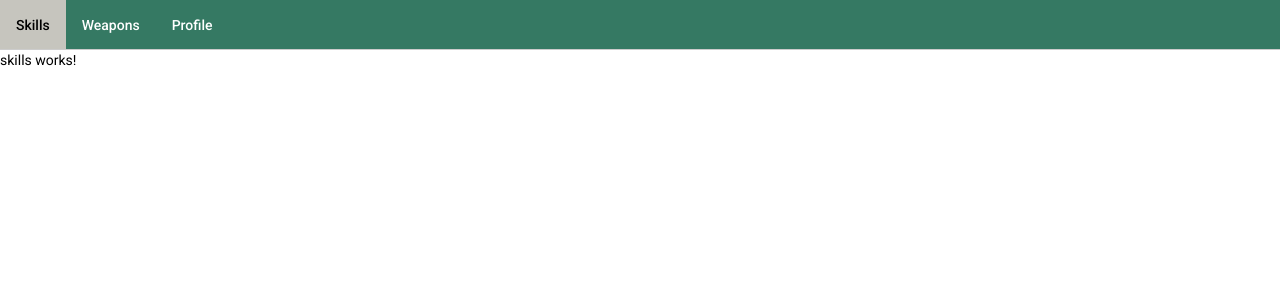
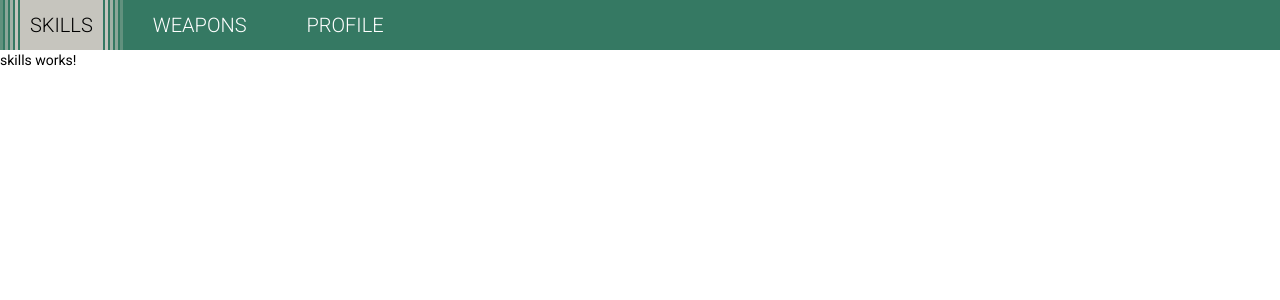
Before and after one commit to Tue-MaTocky/GenZero, an Angular app: page /gen-zero/skills in a window 1280 px wide. Shown: the top 300 px of the page. Built offline with nearby package versions, Linux system fonts and the light colour scheme.

Commit message:
Header button style changes.

```diff
--- a/src/app/app.component.html
+++ b/src/app/app.component.html
@@ -1,9 +1,9 @@
 <div fxLayout="column" id="App_Content_Wrap">
   <div fxLayout="row" fxLayoutAlign="center" id="Header">
     <div fxLayout="row" id="Header_Content" [ngClass]="headerCssClass">
-      <button class="skill-button" mat-button [routerLink]="'\gen-zero/skills'" routerLinkActive="active">Skills</button>
-      <button class="weapon-button" mat-button [routerLink]="'\gen-zero/weapons'" routerLinkActive="active">Weapons</button>
-      <button class="gear-button" mat-button [routerLink]="'\gen-zero/gear'" routerLinkActive="active">Profile</button>
+      <span class="skill-button"><span><span><span><button mat-button [routerLink]="'\gen-zero/skills'" routerLinkActive="active">Skills</button></span></span></span></span>
+      <span class="weapon-button"><span><span><span><button mat-button [routerLink]="'\gen-zero/weapons'" routerLinkActive="active">Weapons</button></span></span></span></span>
+      <span class="gear-button"><span><span><span><button mat-button [routerLink]="'\gen-zero/gear'" routerLinkActive="active">Profile</button></span></span></span></span>
     </div>
   </div>
   <div fxLayout="row" fxLayoutAlign="center" id="Main_Content_Wrap" >
--- a/src/assets/scss/core-styles.scss
+++ b/src/assets/scss/core-styles.scss
@@ -35,14 +35,13 @@
     }
     #Header {
         height: $header-height;
-        border-bottom: 1px solid #cccccc;
         #Header_Content,
         button {
             height: 100%;
         }
         #Header_Content {
             flex: 0 1 $content-width;
-            @include header.header-nav-styles();
+            @include header.header-button-styles();
         }
     }
     #Main_Content_Wrap {
--- a/src/assets/scss/header-colors.scss
+++ b/src/assets/scss/header-colors.scss
@@ -1,5 +1,5 @@
 $header-selected-color: #c6c5be;
 $header-skill-color: #357963;
-$header-weapon-color: #433da1;
+$header-weapon-color: #00a8bd;
 $header-gear-color: #a1833d;
 $skill-progress-color: #14d515;
--- a/src/assets/scss/header-styles.scss
+++ b/src/assets/scss/header-styles.scss
@@ -1,22 +1,28 @@
-$header-selected-button-color: #c6c5be;
+$header-selected-button-color: rgb(198,197,190);
 $header-skill-color: #357963;
-$header-weapon-color: #433da1;
+$header-weapon-color: #00a8bd;
 $header-gear-color: #a1833d;
 $skill-progress-color: #14d515;
 
-@mixin header-nav-styles($spec: ()) {
+@mixin header-button-styles($spec: ()) {
     $spec: map-merge(
         (),
         $spec
     );
 
-    &.skill-page,
-    &.weapon-page,
-    &.gear-page {
+    // &.skill-page,
+    // &.weapon-page,
+    // &.gear-page {
+        @include button-style();
         button {
             color: #ffffff;
+            border-radius: 0;
+            text-transform: uppercase;
+            font-size: 20px;
+            padding: 0 5px;
+            font-weight: 100;
         }
-    }
+    // }
 
     &.skill-page {
         background-color: $header-skill-color;
@@ -41,7 +47,33 @@ $skill-progress-color: #14d515;
 }
 
 @mixin selected-button() {
-    background-color: $header-selected-button-color;
-    color: #000000;
-    border-radius: 0;
+    border-color: rgba(198,197,190,0.3);
+    > span {
+        border-color: rgba(198,197,190,0.6);
+    }
+    > span > span {
+        border-color: rgba(198,197,190,0.75);
+    }
+    > span > span > span {
+        border-color: rgba(198,197,190,1);
+    }
+
+    button {
+        background-color: $header-selected-button-color;
+        color: #000000;
+    }
 }
+
+@mixin button-style () {
+    span,
+    > span,
+    > span > span,
+    > span > span > span {
+        border: 0 solid rgba(198,197,190,0.3);
+        border-style: solid;
+        border-color: transparent;
+        border-width: 0 3px 0;
+        padding: 0 2px;
+        display: flex;
+    }
+}
```
